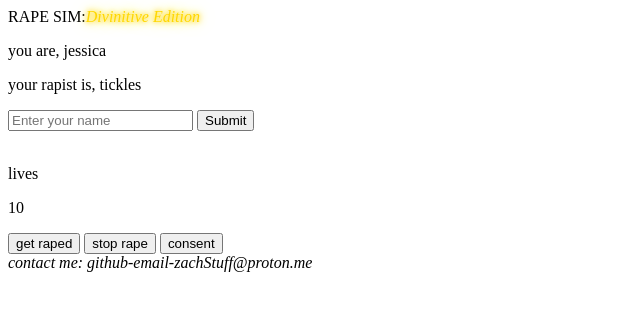
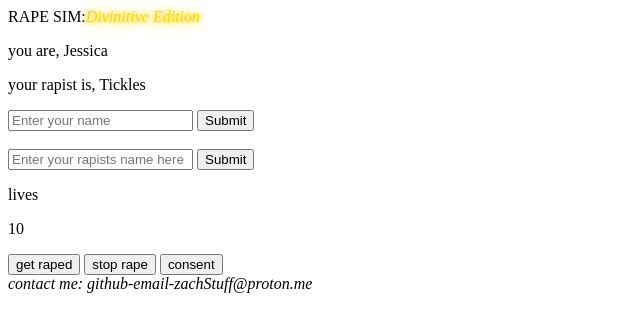
Before and after one commit to zachsStuff/r-game, a Flask app: page / in a window 1280 px wide. Shown: the top 332 px of the page, without its empty margins (0-640 px from the left). Run offline with Flask 3, Linux system fonts and the light colour scheme.

Commit message:
made a semi data base, for funnies

```diff
--- a/TUTORIAL.txt
+++ b/TUTORIAL.txt
@@ -1,5 +1,6 @@
 NOTE: this may only work on windows but you can figure out how to work it on linux
 im going to show you how to run this game, you can run it without flask but thats lame,
+mutliple fetures stop working,
 and wont work without editing some files; witch is basically rape.
 Step 1 Setup:
     first you'll need to install python, just get the newest version.
--- a/app.py
+++ b/app.py
@@ -1,12 +1,36 @@
 from flask import Flask, request, render_template
-
+import json
+import os
 app = Flask(__name__)
-
+def load_data():
+    if os.path.exists('data.json'):
+        with open('data.json','r') as f:
+            data=json.load(f)
+            return data
+def write_data(d):
+    with open('data.json','w') as n:
+        json.dump(d,n)
+@app.route("/")
 @app.route("/")
 def home():
-    name = request.args.get("name", "jessica")
-    Rname = request.args.get("rapist", "tickles")
-    return render_template("game_page.html",name=name,rapist=Rname)
+    data = load_data()
+
+    name = request.args.get("name")
+    rapist = request.args.get("rapist")
+
+    if name is not None:
+        data["name"] = name#type:ignore
+        write_data(data)
+
+    if rapist is not None:
+        data["rapist"] = rapist#type:ignore
+        write_data(data)
+
+    return render_template(
+        "game_page.html",
+        name=data["name"],#type:ignore
+        rapist=data["rapist"]#type:ignore
+    )
 
 if __name__ == "__main__":
     app.run(debug=True)
--- /dev/null
+++ b/data.json
@@ -0,0 +1 @@
+{"name": "Jessica", "rapist": "Tickles"}
--- a/templates/game_page.html
+++ b/templates/game_page.html
@@ -90,7 +90,10 @@
     <button type="submit">Submit</button>
     </form>
     <br>
-
+    <form action="/" method="GET">
+    <input type="text" name="rapist" placeholder="Enter your rapists name here">
+    <button type="submit">Submit</button>
+    </form>
     <p>lives</p><p id="lives">10</p>
     <button type="button" onclick="startrape()">get raped</button>
     <button type="button" onclick="Stop_rape()">stop rape</button>
```
